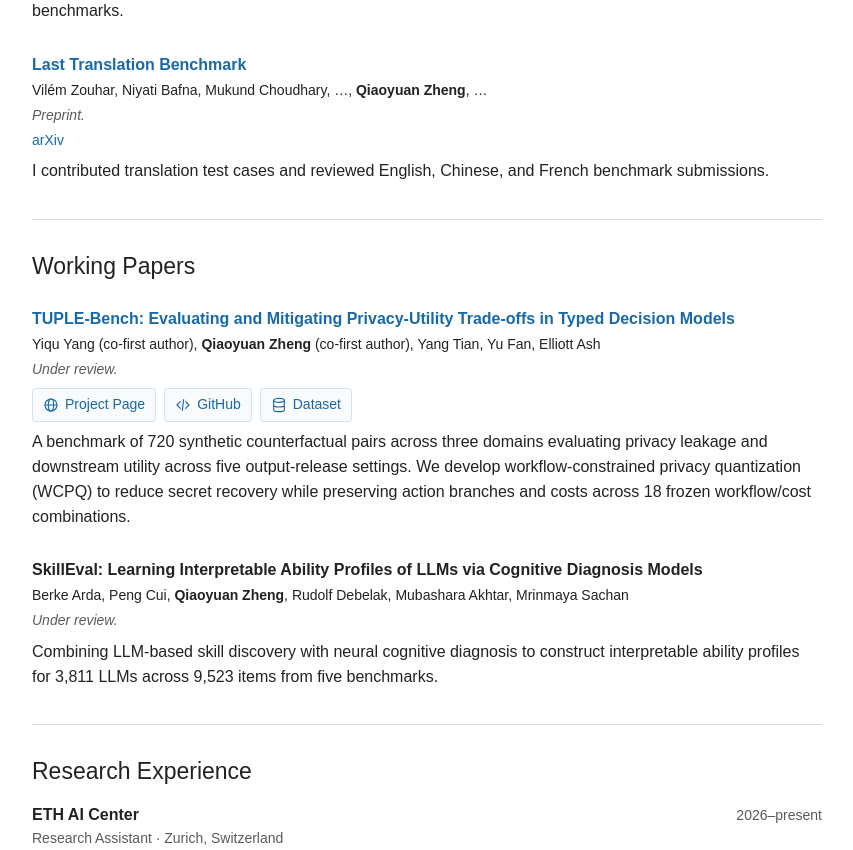
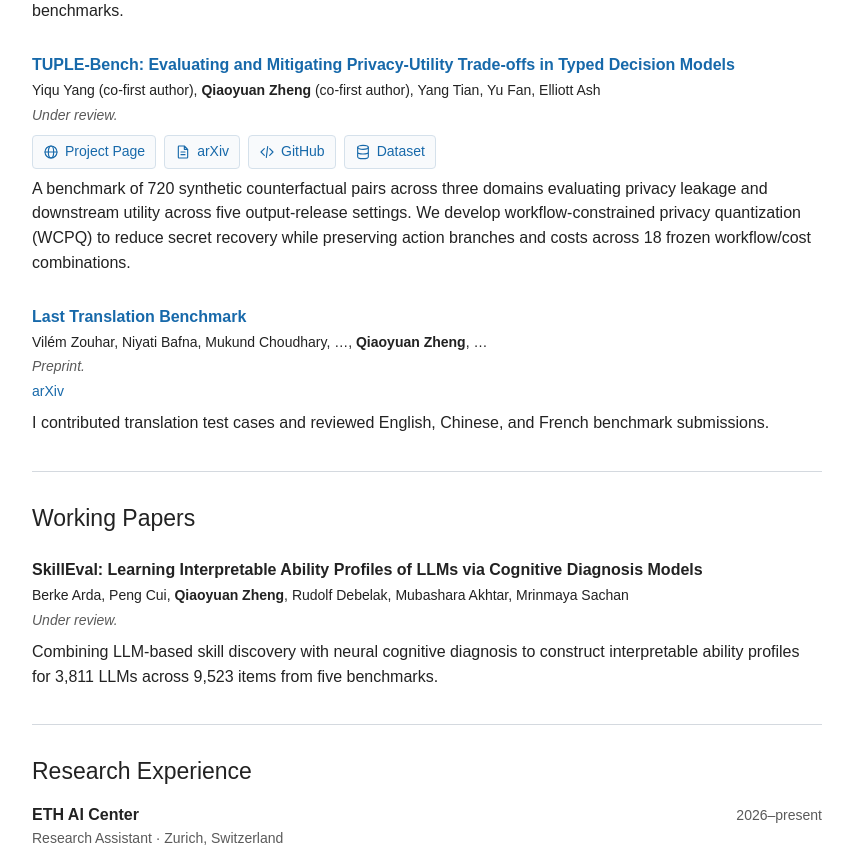
Before and after one commit to qiaoyuan667/qiaoyuan667.github.io, a Next.js app: page / in a window 1280 px wide. Shown: the part 1100-1950 px from the top of the page, without its empty margins (213-1066 px from the left). Built offline with nearby package versions, Linux system fonts and the light colour scheme.

Commit message:
Move TUPLE-Bench to Publications and add arXiv resource

```diff
--- a/app/page.tsx
+++ b/app/page.tsx
@@ -50,10 +50,10 @@ const papers = [
   },
   {
     title: 'TUPLE-Bench: Evaluating and Mitigating Privacy-Utility Trade-offs in Typed Decision Models',
-    working: true,
     url: 'https://qiaoyuan-zheng.com/TUPLE-Bench/',
     links: [
       { label: 'Project Page', href: 'https://qiaoyuan-zheng.com/TUPLE-Bench/', icon: 'globe' },
+      { label: 'arXiv', href: 'https://arxiv.org/abs/2610.23668', icon: 'paper' },
       { label: 'GitHub', href: 'https://github.com/qiaoyuan667/tuple-bench', icon: 'code' },
       { label: 'Dataset', href: 'https://huggingface.co/datasets/Qiaoyuan/TUPLE-Bench', icon: 'database' },
     ] satisfies PaperResource[],
```
